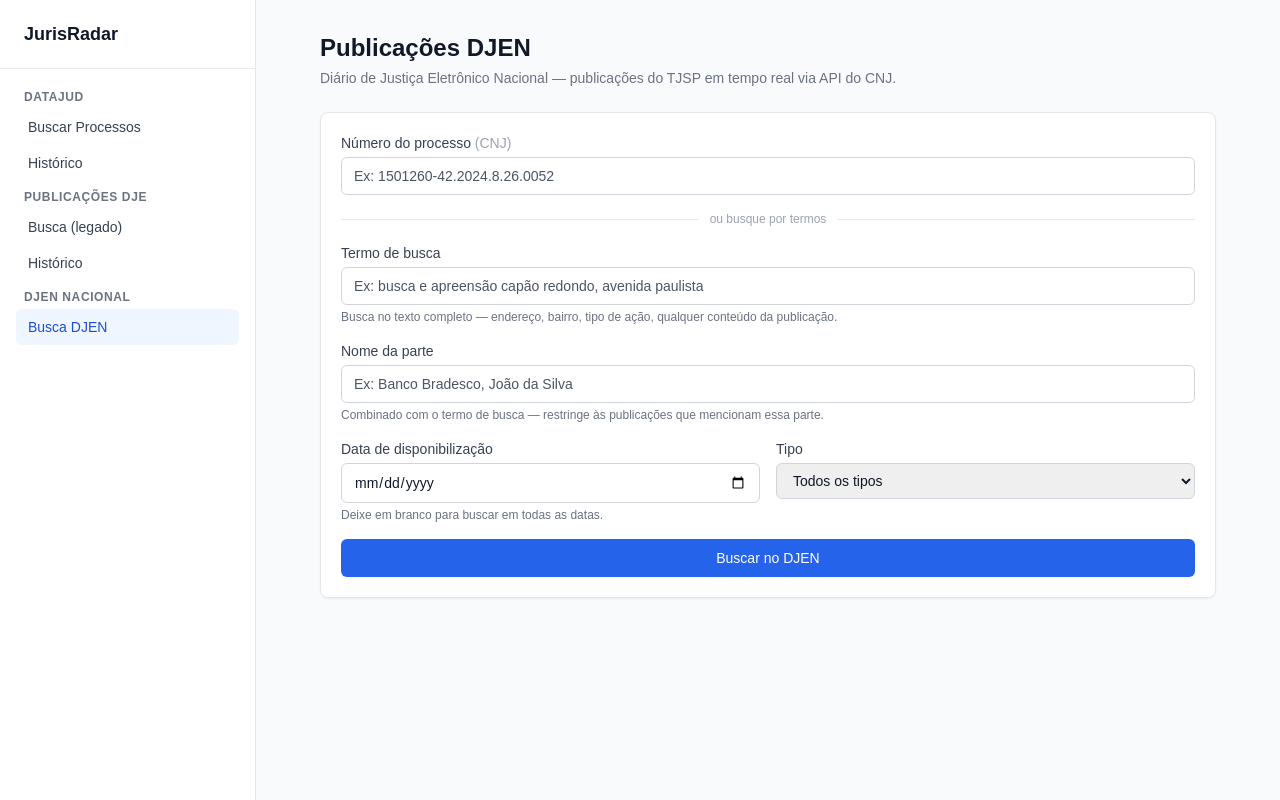
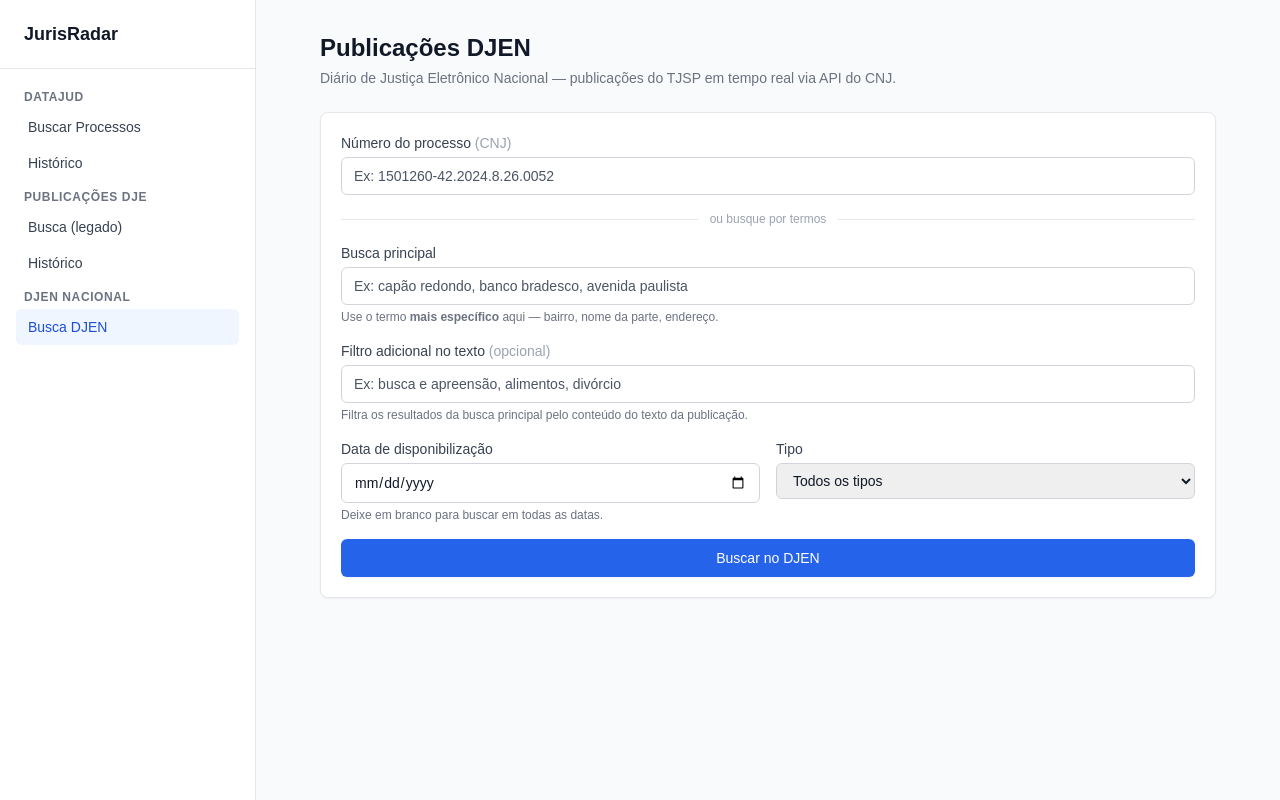
Before and after one commit to victorhenriqueoliveira-ai/JurisRadar, a Next.js app: page /djen-nacional in a window 1280 px wide. Built offline with nearby package versions, Linux system fonts and the light colour scheme.

Commit message:
fix: busca em dois campos — principal via API, adicional filtra localmente (API usa busca por frase)

```diff
--- a/src/app/(protected)/djen-nacional/page.tsx
+++ b/src/app/(protected)/djen-nacional/page.tsx
@@ -160,8 +160,7 @@ function DjenNacionalContent() {
     if (values.numeroProcesso) {
       params.set('numeroProcesso', values.numeroProcesso.replace(/[.\-]/g, ''));
     } else {
-      const termos = [values.texto, values.nomeParte].filter(Boolean).join(' ');
-      if (termos) params.set('texto', termos);
+      if (values.texto) params.set('texto', values.texto);
       if (values.data) params.set('dataDisponibilizacao', values.data);
     }
     if (values.tipoComunicacao) params.set('tipoComunicacao', values.tipoComunicacao);
@@ -171,7 +170,15 @@ function DjenNacionalContent() {
       if (!res.ok) throw new Error(`DJEN retornou ${res.status}`);
       const data = await res.json();
 
-      const items: Record<string, unknown>[] = data.items ?? [];
+      let items: Record<string, unknown>[] = data.items ?? [];
+
+      // Filtro adicional client-side: aplica sobre o texto completo retornado
+      if (values.nomeParte) {
+        const filtro = values.nomeParte.toLowerCase();
+        items = items.filter((item) =>
+          stripHtml(String(item.texto ?? '')).toLowerCase().includes(filtro)
+        );
+      }
 
       setState({
         status: 'success',
@@ -237,36 +244,36 @@ function DjenNacionalContent() {
         {/* Termo livre */}
         <div>
           <label htmlFor="texto" className="block text-sm font-medium text-gray-700 mb-1">
-            Termo de busca
+            Busca principal
           </label>
           <input
             id="texto"
             type="text"
-            placeholder="Ex: busca e apreensão capão redondo, avenida paulista"
+            placeholder="Ex: capão redondo, banco bradesco, avenida paulista"
             {...register('texto')}
             disabled={isLoading || byNumero}
             className={inputCls}
           />
           <p className="mt-1 text-xs text-gray-500">
-            Busca no texto completo — endereço, bairro, tipo de ação, qualquer conteúdo da publicação.
+            Use o termo <strong>mais específico</strong> aqui — bairro, nome da parte, endereço.
           </p>
         </div>
 
-        {/* Nome da parte */}
+        {/* Filtro adicional */}
         <div>
           <label htmlFor="nomeParte" className="block text-sm font-medium text-gray-700 mb-1">
-            Nome da parte
+            Filtro adicional no texto <span className="text-gray-400 font-normal">(opcional)</span>
           </label>
           <input
             id="nomeParte"
             type="text"
-            placeholder="Ex: Banco Bradesco, João da Silva"
+            placeholder="Ex: busca e apreensão, alimentos, divórcio"
             {...register('nomeParte')}
             disabled={isLoading || byNumero}
             className={inputCls}
           />
           <p className="mt-1 text-xs text-gray-500">
-            Combinado com o termo de busca — restringe às publicações que mencionam essa parte.
+            Filtra os resultados da busca principal pelo conteúdo do texto da publicação.
           </p>
         </div>
 
```
